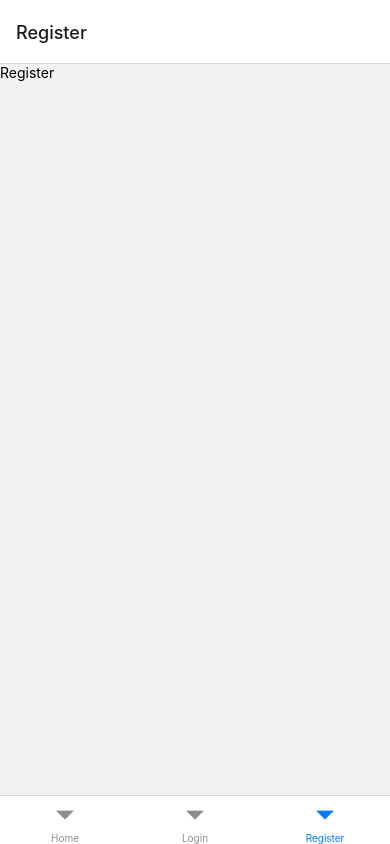
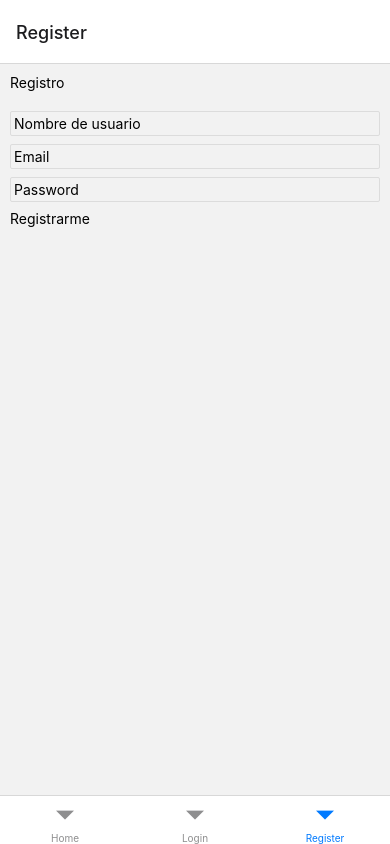
Before and after one commit to martinaunamunzaga/ProyectoReactNative, a React Native app: screen /Register in a window 390 px wide. Built offline with nearby package versions, Linux system fonts and the light colour scheme.

Commit message:
form de registro

```diff
--- a/src/screens/Register.js
+++ b/src/screens/Register.js
@@ -1,19 +1,71 @@
 import React, { Component } from "react";
-import { Text } from "react-native";
+import { Text, View, TextInput, TouchableOpacity, StyleSheet } from "react-native";
 
 class Register extends Component {
     constructor(props){
         super(props);
         this.state={
+            email: "",
+            password:"",
+            nombreDeUsuario:"",
 
         }
     }
 
+    onSubmit(){
+        console.log(this.state)
+    }
+
     render(){
+        console.log(this.state.email);
+        console.log(this.state.password);
         return(
-            <Text>Register</Text>
+            <View style={styles.container}>
+                <Text style={styles.title}>Registro</Text>
+                <TextInput
+                    style={styles.field}
+                    keyboardType="default"
+                    placeholder="Nombre de usuario"
+                    onChangeText={ text => this.setState({ nombreDeUsuario: text})}
+                />
+                <TextInput
+                    style={styles.field}
+                    keyboardType="default"
+                    placeholder="Email"
+                    onChangeText={ text => this.setState({ email: text})}
+                />
+                <TextInput
+                    style={styles.field}
+                    keyboardType="default"
+                    placeholder="Password"
+                    secureTextEntry={true}
+                    onChangeText={ text => this.setState({ password: text})}
+                />
+                <TouchableOpacity onPress={()=>this.onSubmit()}>
+                    <Text>Registrarme</Text>
+
+                </TouchableOpacity>
+            </View>
         )
     }
 }
 
+const styles = StyleSheet.create({
+    container:{
+        paddingHorizontal:10,
+        marginTop: 10
+    },
+    title:{
+        marginBottom:20
+    },
+    field:{
+        borderColor: '#dcdcdc',
+        borderWidth: 1,
+        borderRadius: 2,
+        padding:3,
+        marginBottom:8
+
+    }
+})
+
 export default Register;
```
